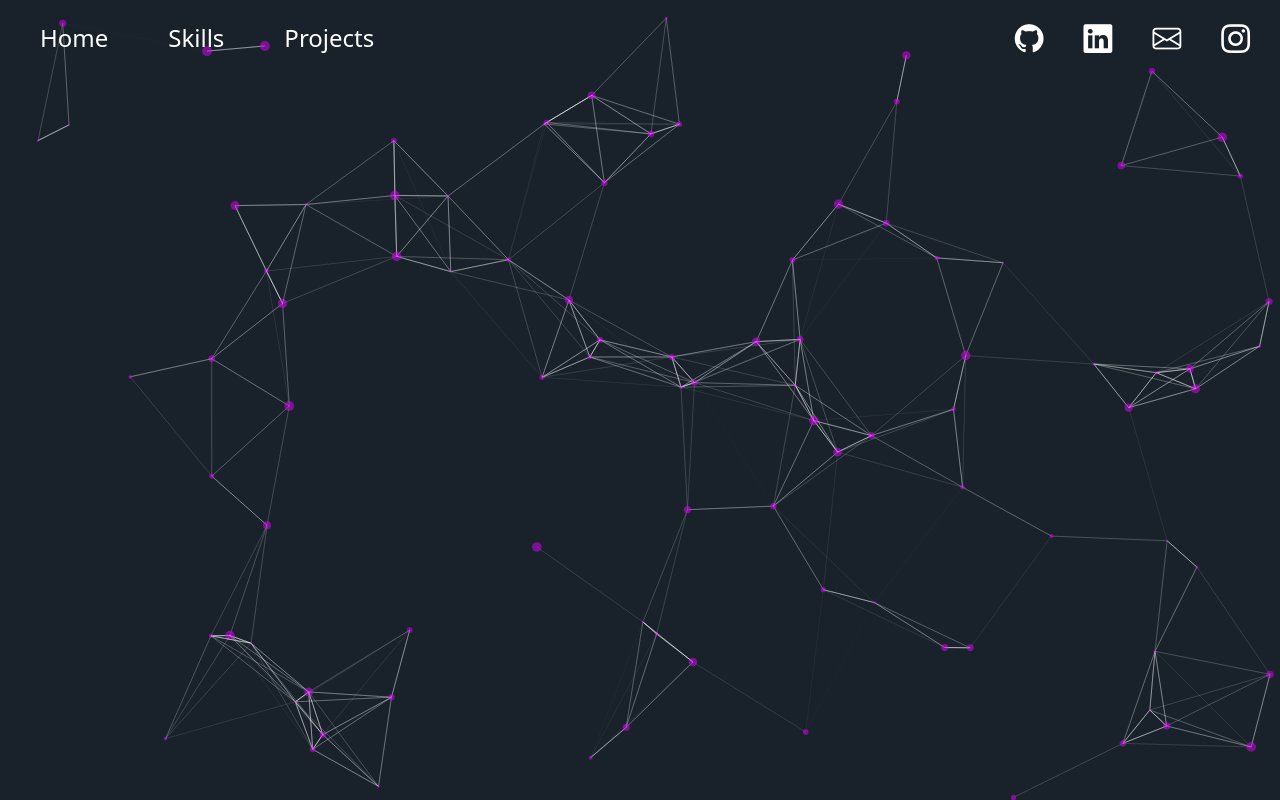
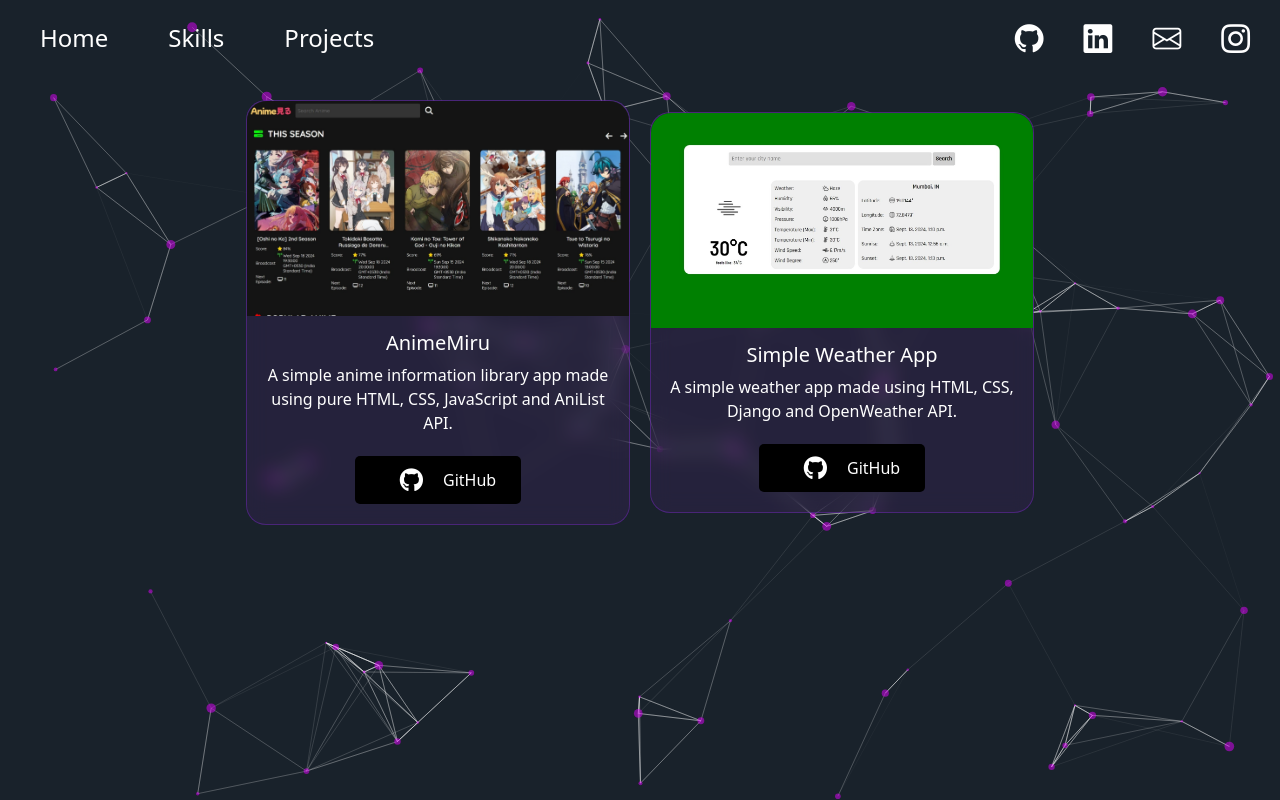
Before and after one commit to atharva-kakarot/my-react-portfolio, a React (Vite) app: page /projects in a window 1280 px wide. Built offline with nearby package versions, Linux system fonts and the light colour scheme.

Commit message:
Added project cards

```diff
--- a/src/components/Projects/Projects.css
+++ b/src/components/Projects/Projects.css
@@ -0,0 +1,65 @@
+.card-img {
+    /* border: 1px solid white; */
+    /* width: 100%; */
+    /* height: 500%; */
+    border-top-left-radius: 20px;
+    border-top-right-radius: 20px;
+}
+
+.project-card {
+    position: relative;
+    color: white;
+    width: 30%;
+    border: 1px solid rgba(137, 43, 226, 0.37);
+    display: flex;
+    flex-direction: column;
+    align-items: center;
+    justify-content: center;
+    border-radius: 20px;
+    backdrop-filter: blur(10px);
+    background-color: rgba(162, 43, 226, 0.092);
+    margin: 10px;
+    height: fit-content;
+}
+
+.project-card-body {
+    /* border: 1px solid white; */
+    display: flex;
+    flex-direction: column;
+    align-items: center;
+    justify-content: center;
+    margin: 15px;
+    font-family: system-ui, -apple-system, BlinkMacSystemFont, 'Segoe UI', Roboto, Oxygen, Ubuntu, Cantarell, 'Open Sans', 'Helvetica Neue', sans-serif;
+}
+
+.project-card-text {
+    text-align: center;
+}
+
+.project-button {
+    /* background-color: #9b00af; */
+    background-color: black;
+    color: white;
+    display: flex;
+    flex-direction: row;
+    align-items: center;
+    justify-content: center;
+    border: none;
+    /* padding: 10px 10px; */
+    border-radius: 5px;
+    font-size: 1em;
+}
+
+#project-cards-div {
+    display: flex;
+    flex-direction: row;
+    flex-wrap: wrap;
+    align-items: center;
+    justify-content: center;
+    margin-top: 7%;
+}
+
+.project-links {
+    text-decoration: none;
+    color: black;
+}
--- a/src/components/Projects/Projects.tsx
+++ b/src/components/Projects/Projects.tsx
@@ -1,7 +1,56 @@
+import "@fortawesome/fontawesome-free/css/fontawesome.min.css";
 import "./Projects.css";
 
+interface Props {
+  title: string;
+  img: string;
+  text: string;
+  link: string;
+}
+
+interface Props {}
+
+const Card = ({ title, img, text, link }: Props) => {
+  return (
+    <div className="project-card">
+      <img
+        src={`src/components/Projects/img/${img}.jpeg`}
+        className="card-img"
+      />
+      <div className="project-card-body">
+        <h5 className="project-card-title">{title}</h5>
+        <p className="project-card-text">{text}</p>
+        <a href={`${link}`} className="project-links" target={"_blank"}>
+          <span className="project-button">
+            <i
+              className="fa-brands fa-github"
+              style={{ fontSize: "1.5em" }}
+            ></i>
+            GitHub
+          </span>
+        </a>
+      </div>
+    </div>
+  );
+};
+
 const Projects = () => {
-  return <div>Projects</div>;
+  return (
+    <div id="project-cards-div">
+      <Card
+        img="animemiru"
+        title="AnimeMiru"
+        text="A simple anime information library app made using pure HTML, CSS, JavaScript and AniList API."
+        link="https://github.com/atharva-kakarot/AnimeMiru"
+      />
+      <Card
+        img="weatherapp"
+        title="Simple Weather App"
+        text="A simple weather app made using HTML, CSS, Django and OpenWeather API."
+        link="https://github.com/atharva-kakarot/simple-weather-app"
+      />
+    </div>
+  );
 };
 
 export default Projects;
--- a/src/components/Skills/Skills.css
+++ b/src/components/Skills/Skills.css
@@ -12,7 +12,7 @@
     align-items: center;
     justify-content: center;
     height: fit-content;
-    margin-top: 5%;
+    margin-top: 4.5%;
 }
 
 .card {
@@ -20,7 +20,7 @@
     border: none;
     color: white;
     width: 7rem;
-    margin: 0px 25px;
+    margin: 0px 10px;
     display: flex;
     flex-direction: column;
     align-items: center;
```
Also changed, not shown: src/components/Projects/img/animemiru.jpeg (added), src/components/Projects/img/weatherapp.jpeg (added).
